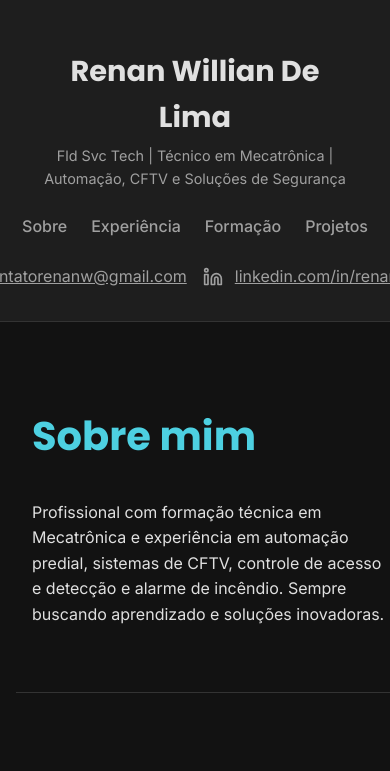
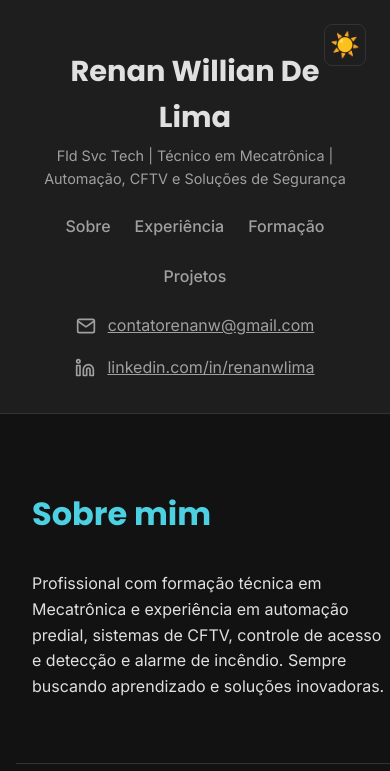
Before and after one commit to renan-willian/Profile, a plain HTML site: page index.html in a window 390 px wide. Shown: the top 771 px of the page. Drawn offline with Linux system fonts and the light colour scheme.

Commit message:
Add files via upload

```diff
--- a/index.html
+++ b/index.html
@@ -1,5 +1,5 @@
 <!DOCTYPE html>
-<html lang="pt-br">
+<html lang="pt-br" class="no-js">
 <head>
   <meta charset="UTF-8">
   <meta name="viewport" content="width=device-width, initial-scale=1.0">
--- a/style.css
+++ b/style.css
@@ -37,7 +37,7 @@ body {
 
 h2 {
   font-family: 'Poppins', sans-serif;
-  font-size: 2.5rem;
+  font-size: 2rem; /* Tamanho base para mobile */
   color: var(--accent-color);
   margin-bottom: 2rem;
 }
@@ -74,6 +74,7 @@ h2 {
   padding: 0;
   margin: 0 0 1.5rem;
   display: flex;
+  flex-wrap: wrap; /* Permite que os itens quebrem a linha em telas pequenas */
   justify-content: center;
   gap: 1.5rem;
 }
@@ -91,6 +92,7 @@ h2 {
 
 .contact-links {
   display: flex;
+  flex-wrap: wrap; /* Permite que os links quebrem a linha */
   justify-content: center;
   gap: 1rem;
 }
@@ -229,17 +231,22 @@ footer {
 
 /* Botão de Tema */
 #theme-toggle {
-  position: absolute;
+  position: fixed; /* Fixo na tela, independente da rolagem */
   top: 1.5rem;
   right: 1.5rem;
-  background: transparent;
-  color: var(--secondary-text-color);
-  border: none;
-  width: 32px;
-  height: 32px;
+  background: var(--card-bg);
+  color: var(--main-text-color);
+  border: 1px solid var(--border-color);
+  border-radius: 8px;
+  width: 42px;
+  height: 42px;
   cursor: pointer;
   font-size: 1.5rem;
-  transition: color 0.2s, transform 0.3s;
+  display: flex;
+  align-items: center;
+  justify-content: center;
+  transition: color 0.2s, transform 0.3s, background-color 0.3s;
+  z-index: 1000; /* Garante que o botão fique acima de outros elementos */
 }
 
 #theme-toggle:hover {
@@ -248,6 +255,18 @@ footer {
 }
 
 /* Media Queries para Responsividade */
+
+/* Tablet */
+@media (min-width: 768px) {
+  h2 {
+    font-size: 2.25rem;
+  }
+  .projetos-grid {
+    grid-template-columns: repeat(2, 1fr);
+  }
+}
+
+/* Desktop */
 @media (min-width: 992px) {
   .page-wrapper {
     flex-direction: row;
@@ -290,4 +309,8 @@ footer {
   .container {
     padding: 4rem 2rem;
   }
+
+  h2 {
+    font-size: 2.5rem; /* Retorna ao tamanho original no desktop */
+  }
 }
```
